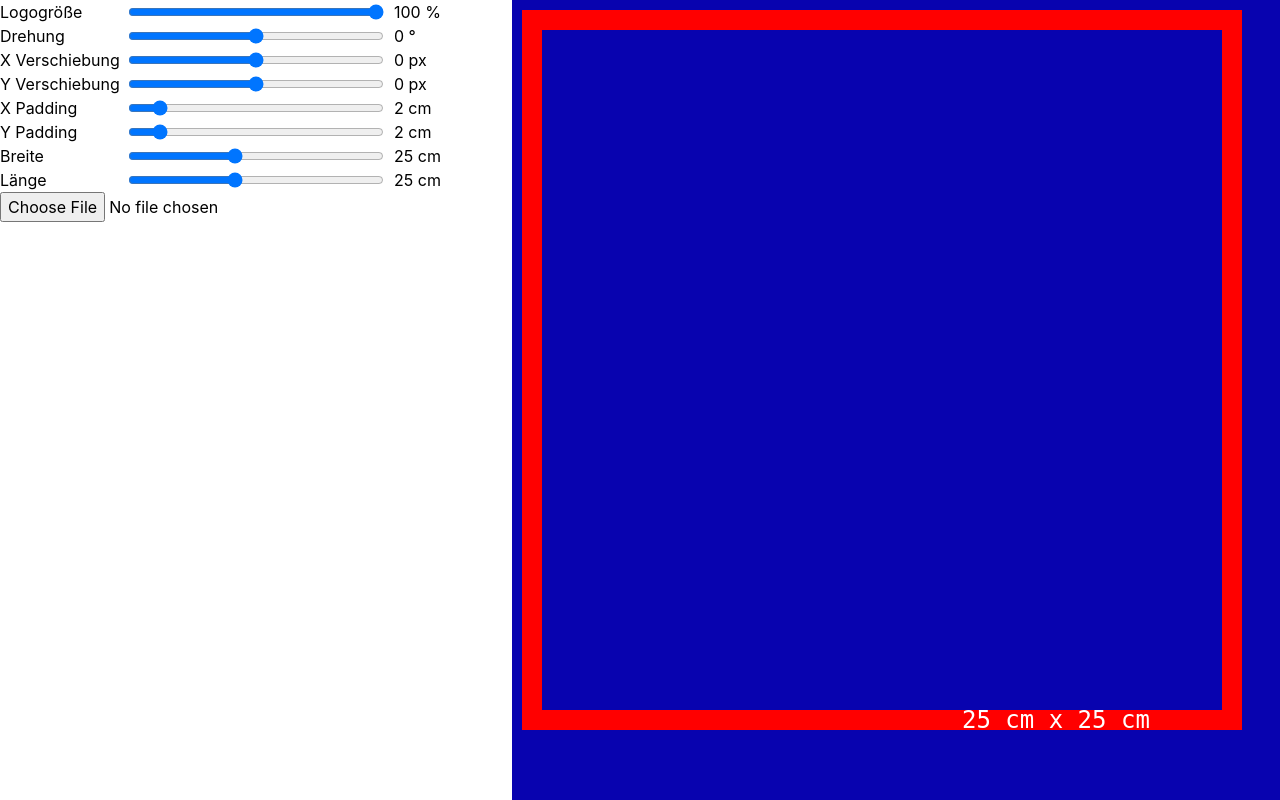
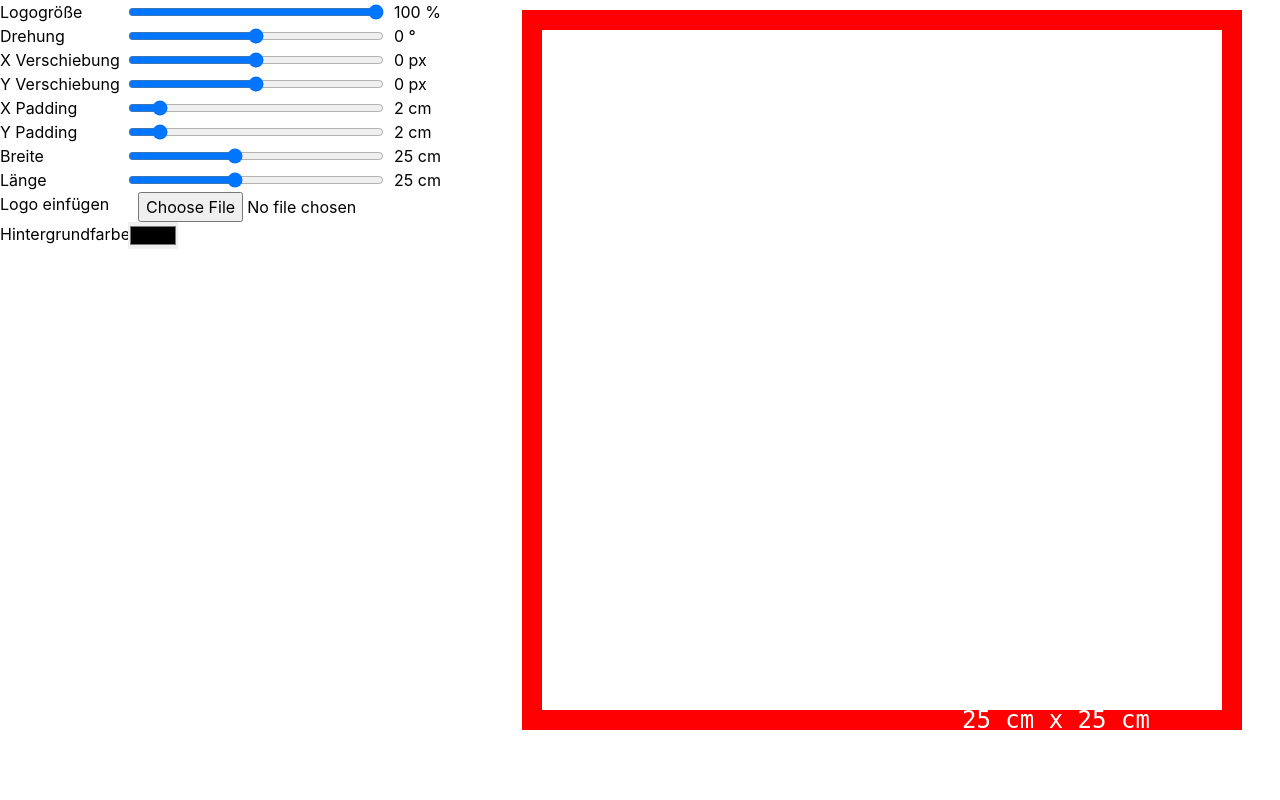
Before and after one commit to gsilvan/logo-pattern-generator, a React (Create React App) app: page / in a window 1280 px wide. Shown: the top 800 px of the page. Built offline with nearby package versions, Linux system fonts and the light colour scheme.

Commit message:
feat(app): add background color picker

```diff
--- a/src/App.tsx
+++ b/src/App.tsx
@@ -12,6 +12,7 @@ function App() {
   const [height, setHeight] = useState(25);
   const [xOffset, setXOffset] = useState(0);
   const [yOffset, setYOffset] = useState(0);
+  const [backgroundColor, setBackgroundColor] = useState("#fff");
 
   const handleImageUpload = (e: React.ChangeEvent<HTMLInputElement>) => {
     const file = e.target.files?.[0];
@@ -126,8 +127,28 @@ function App() {
             </div>
           </div>
         ))}
-        <div>
-          <input type="file" onChange={handleImageUpload} accept="image/*" />
+        <div className="flex">
+          <label className="w-32" htmlFor="selectFile">
+            Logo einfügen
+          </label>
+          <input
+            className="px-2.5"
+            id="selectFile"
+            type="file"
+            onChange={handleImageUpload}
+            accept="image/*"
+          />
+        </div>
+        <div className="flex">
+          <label className="w-32" htmlFor="colorPicker">
+            Hintergrundfarbe
+          </label>
+          <input
+            id="colorPicker"
+            type="color"
+            value={backgroundColor}
+            onChange={(e) => setBackgroundColor(e.target.value)}
+          />
         </div>
       </div>
       <div className="w-3/5">
@@ -138,7 +159,7 @@ function App() {
             height={height}
             rotation={rotation}
             scale={scale}
-            backgroundColor={"#0803AF"}
+            backgroundColor={backgroundColor}
             xGap={xlogoPadding}
             yGap={ylogoPadding}
             xOffset={xOffset}
```
